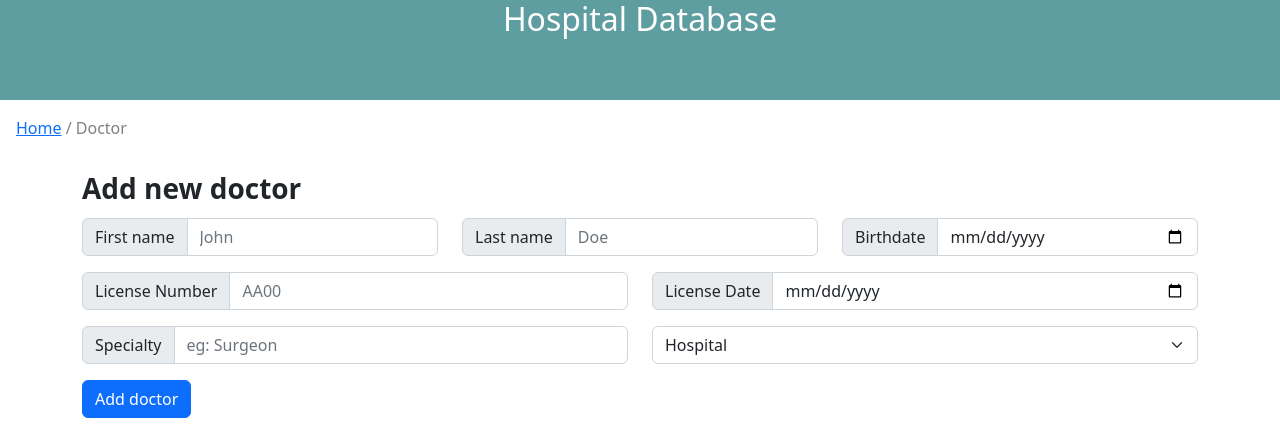
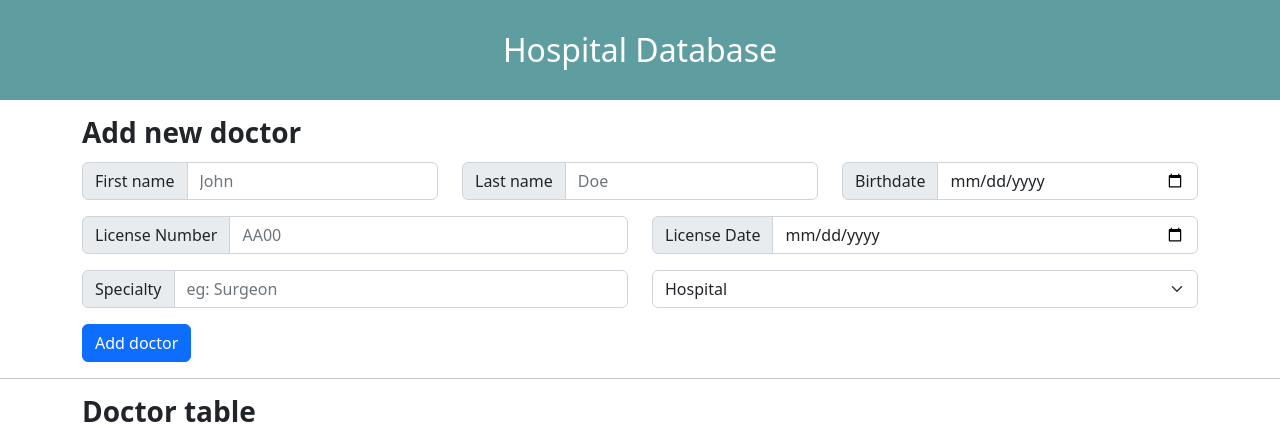
Before and after one commit to amaaan2906/php-hospital-dbm, a PHP site: page /doctors.php in a window 1280 px wide. Shown: the top 429 px of the page. Run offline with PHP 8.4, Linux system fonts and the light colour scheme; data comes from the database, SQL or seed files in the repository.

Commit message:
center header text and remove nav

```diff
--- a/asn3/doctors.php
+++ b/asn3/doctors.php
@@ -16,11 +16,7 @@
   ?>
   <!-- Header on all pages -->
   <div class="header">
-    <h2>Hospital Database</h2>
-  </div>
-  <!-- Show routes -->
-  <div class="nav p-3">
-    <span><a href="/vm269/a3panda">Home</a> / Doctor</span>
+    <h2 class="text-center my-auto">Hospital Database</h2>
   </div>
   <!-- Add new doctor form -->
   <form class="new container mt-3" action="newdoctor.php" method="post" enctype="multipart/form-data">
```
